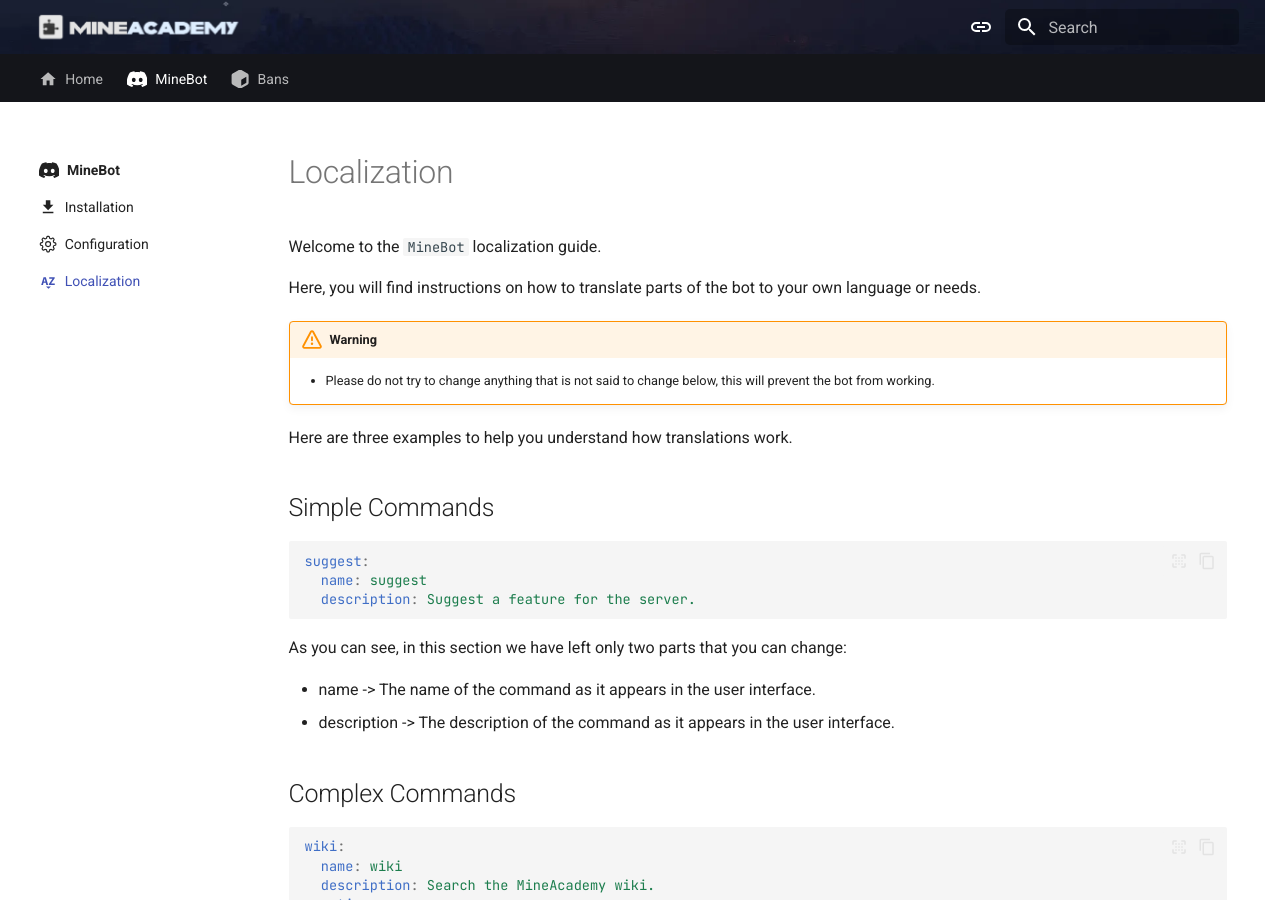
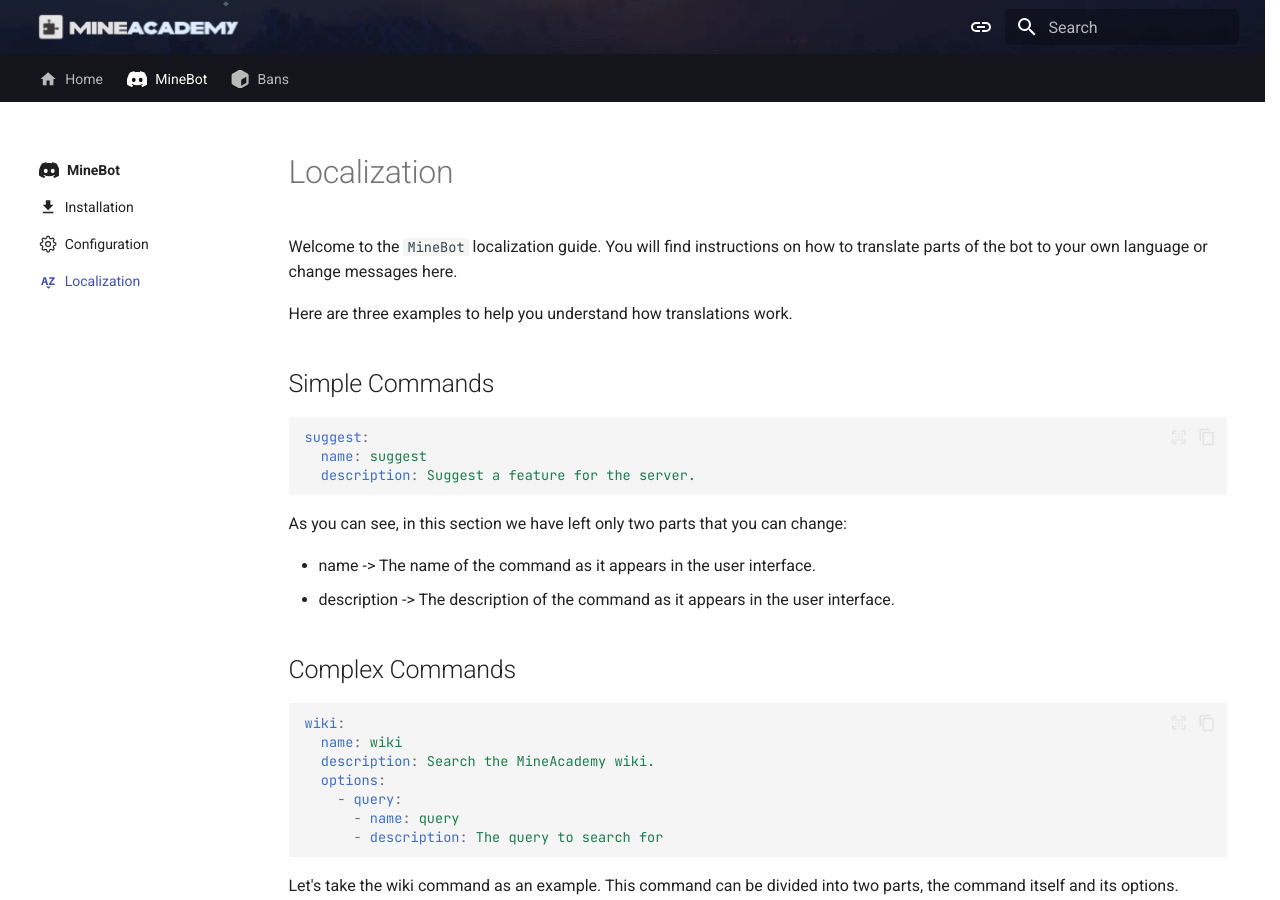
Before and after one commit to kangarko/docs, an MkDocs documentation site: the page built from docs/minebot/localization/index.md, in a window 1280 px wide and 900 px high. Built offline with MkDocs 1.6.1 and Material for MkDocs 9.7.7, drawn with Linux system fonts in a browser that asks for light colours; plug-ins that fetch from the network failed and are left out; comment, search, counter and statistics services are not loaded.

Commit message:
Simplify minebot/localization

```diff
--- a/docs/minebot/localization/index.md
+++ b/docs/minebot/localization/index.md
@@ -8,12 +8,7 @@
 
 # Localization
 
-Welcome to the `MineBot` localization guide.
-
-Here, you will find instructions on how to translate parts of the bot to your own language or needs.
-
-!!! warning
-    - Please do not try to change anything that is not said to change below, this will prevent the bot from working.
+Welcome to the `MineBot` localization guide. You will find instructions on how to translate parts of the bot to your own language or change messages here.
 
 Here are three examples to help you understand how translations work.
 
```
